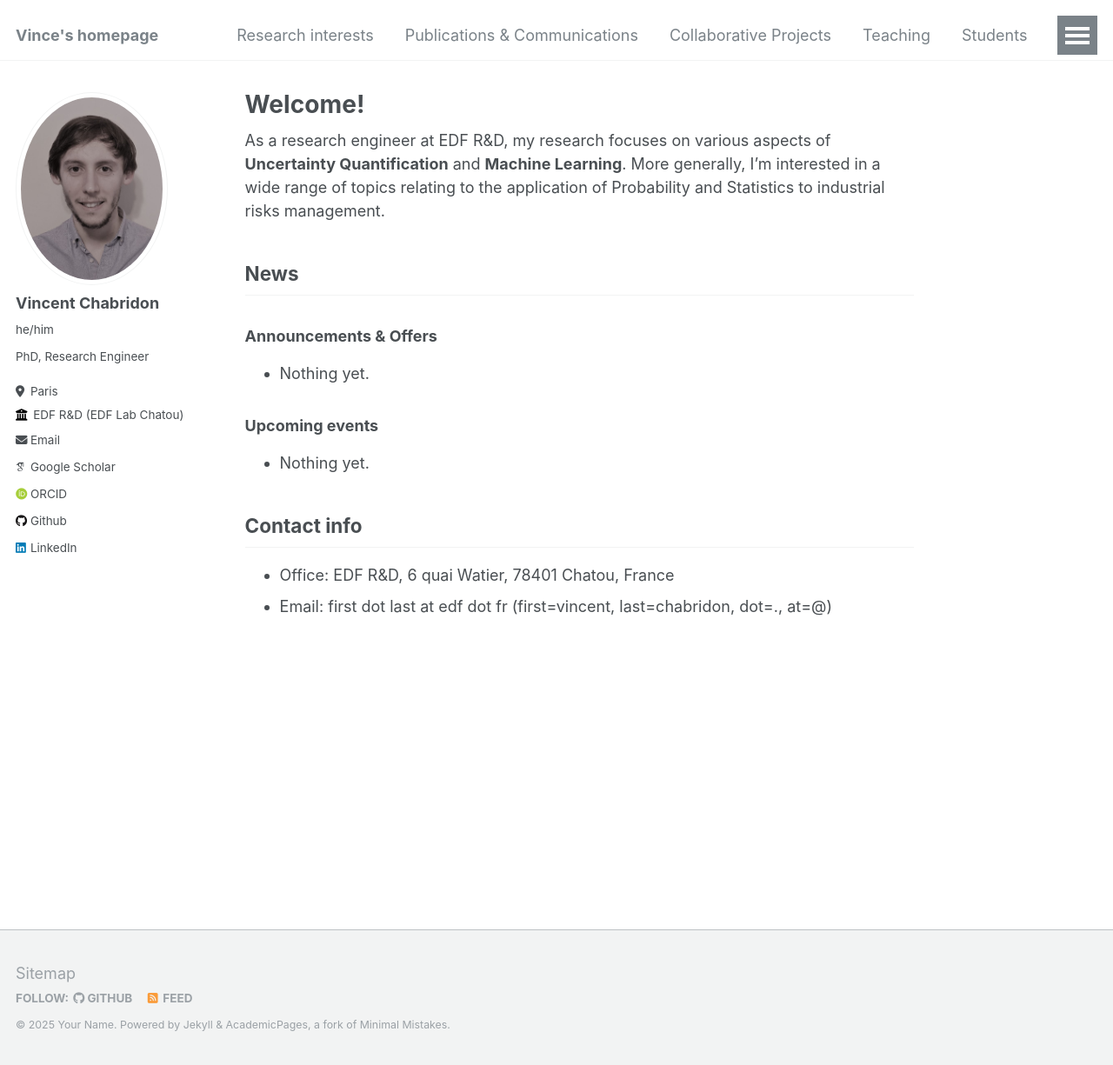
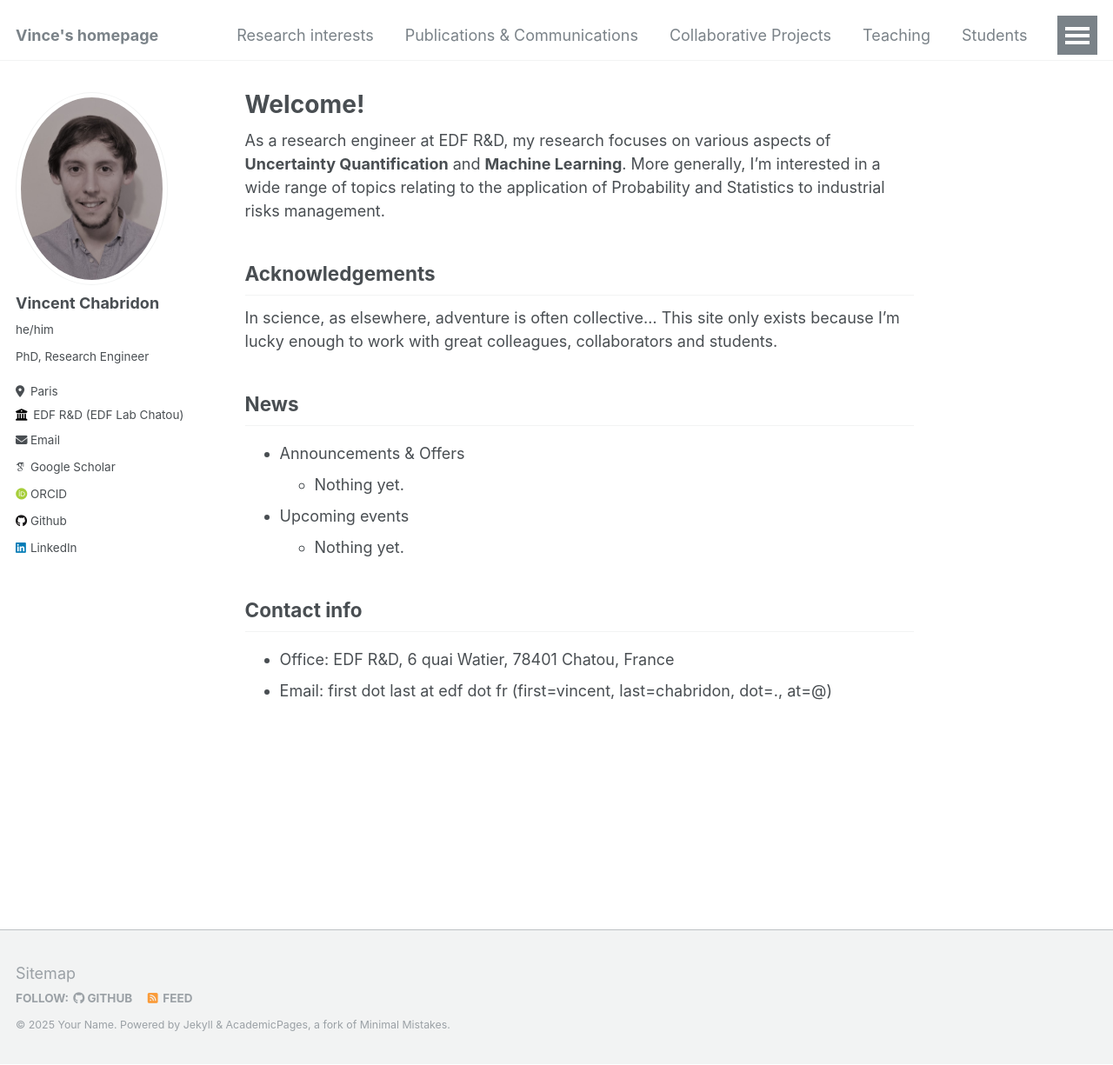
Before and after one commit to vchabri/vchabri.github.io, a Jekyll site: the page built from _pages/about.md, in a window 1280 px wide and 1225 px high. Shown: the whole window at 87% size. Built offline with Jekyll 4.4.1, drawn with Linux system fonts in a browser that asks for light colours; some web fonts are replaced.

Commit message:
Update about.md

```diff
--- a/_pages/about.md
+++ b/_pages/about.md
@@ -9,13 +9,14 @@ redirect_from:
 
 As a research engineer at EDF R&D, my research focuses on various aspects of **Uncertainty Quantification** and **Machine Learning**. More generally, I'm interested in a wide range of topics relating to the application of Probability and Statistics to industrial risks management.
 
+## Acknowledgements
+In science, as elsewhere, adventure is often collective... This site only exists because I'm lucky enough to work with great colleagues, collaborators and students.
+
 ## News
-
-### Announcements & Offers
-* Nothing yet.
-
-### Upcoming events
-* Nothing yet.
+* Announcements & Offers
+  - Nothing yet.
+* Upcoming events
+  - Nothing yet.
 
 ## Contact info
 * Office: EDF R&D, 6 quai Watier, 78401 Chatou, France
```
